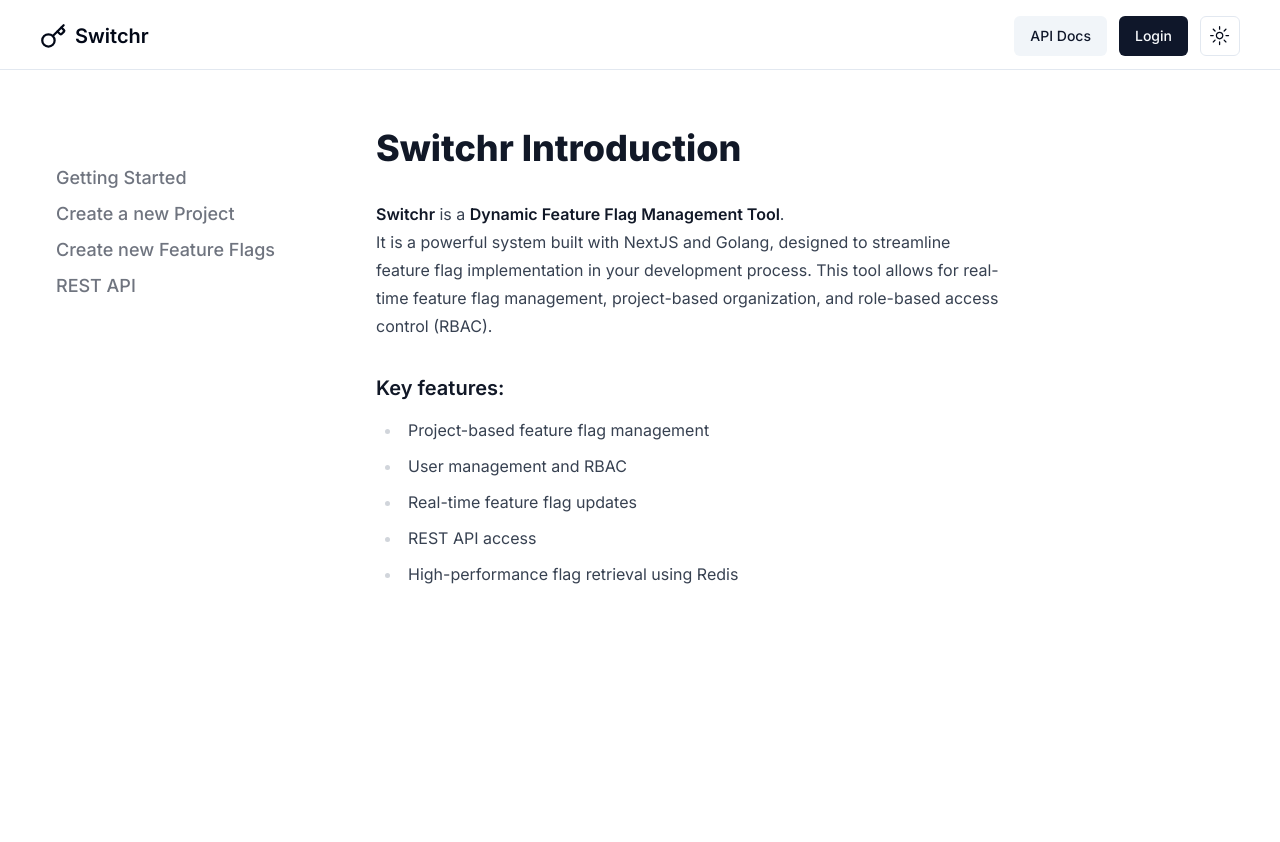
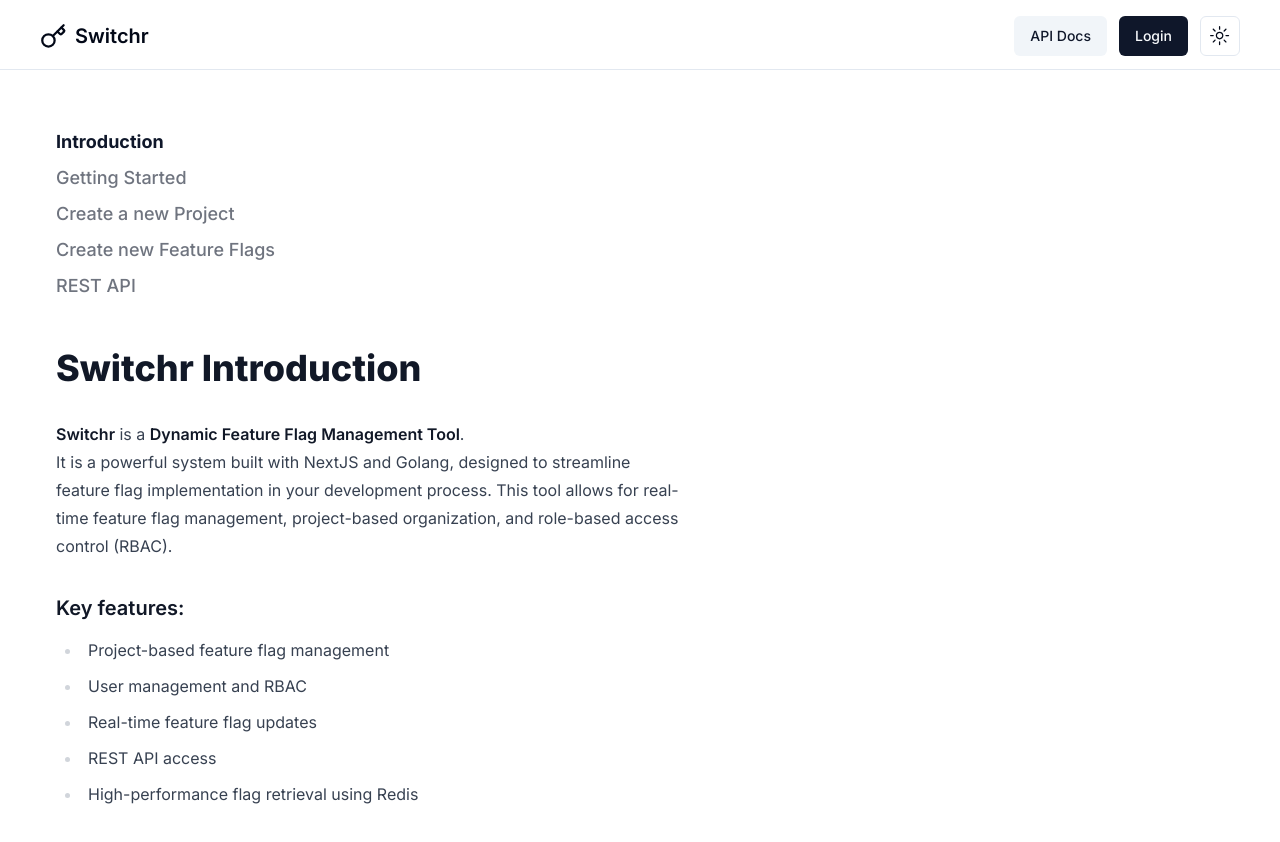
Before and after one commit to heyyakash/switchr, a Next.js app in the folder frontend/: page /docs/introduction in a window 1280 px wide. Shown: the top 842 px of the page. Before the commit the page ends 800 px from the top, so only its background shows below. Built offline with nearby package versions, Linux system fonts and the light colour scheme.

Commit message:
fixed active colour on docs anv

```diff
--- a/frontend/components/Docs/DocsLayout.tsx
+++ b/frontend/components/Docs/DocsLayout.tsx
@@ -25,13 +25,13 @@ const DocsLayout = (props: any) => {
     <div className='relative'>
       <Nav />
 
-      <div className='max-w-[1200px]  flex flex-col lg:flex-row relative py-[6rem] z-[1] w-full mx-auto'>
+      <div className='max-w-[1200px]  flex flex-col relative py-[6rem] z-[1] w-full mx-auto'>
         <HamburgerMenuIcon onClick={()=>setOpen(true)} className='mx-4 lg:hidden' />
         <Aside open = {open} setOpen = {setOpen}>
           <nav className='flex flex-col gap-2'>
             {links.map((x, i) => {
               return (
-                <Link onClick={()=>setOpen(false)} href={x.href} key={i} className={`${path && path === x.href ? "font-bold text-white" : ""}`}>{x.name}</Link>
+                <Link onClick={()=>setOpen(false)} href={x.href} key={i} className={`${path && path === x.href ? "font-bold text-primary" : ""}`}>{x.name}</Link>
               )
             })}
           </nav>
```
